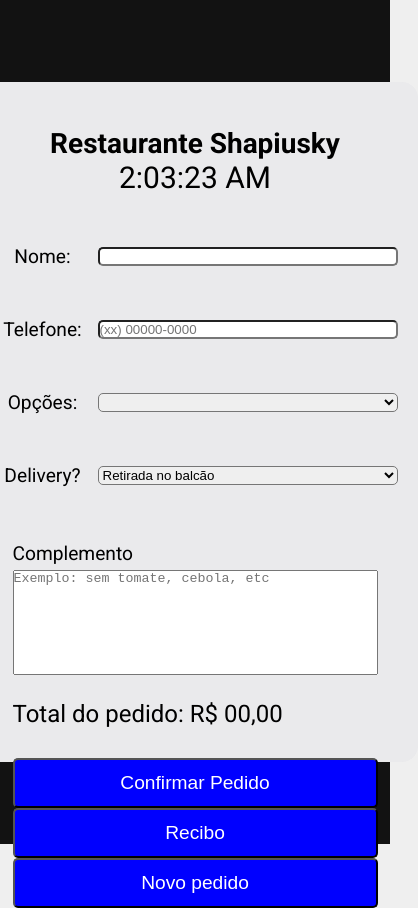
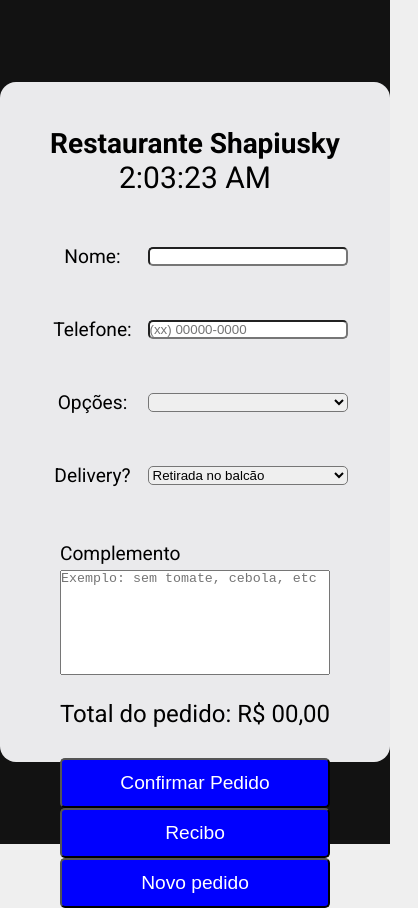
Before and after one commit to mayoral-leonardo/DesenvolvimentoWeb01, a React (Create React App) app: page / in a window 390 px wide. Shown: the whole page, 418 px wide, since content can reach past the window. Built offline with nearby package versions, Linux system fonts and the light colour scheme.

Commit message:
finished responsive design

```diff
--- a/src/views/Home/Home.css
+++ b/src/views/Home/Home.css
@@ -145,3 +145,12 @@ form textarea {
     align-items: center;
   }
 }
+
+@media screen and (max-width: 400px) {
+  input, select {
+    width: 200px;
+  }
+  .responsive-buttons {
+    width: 330px;
+  }
+}
```
